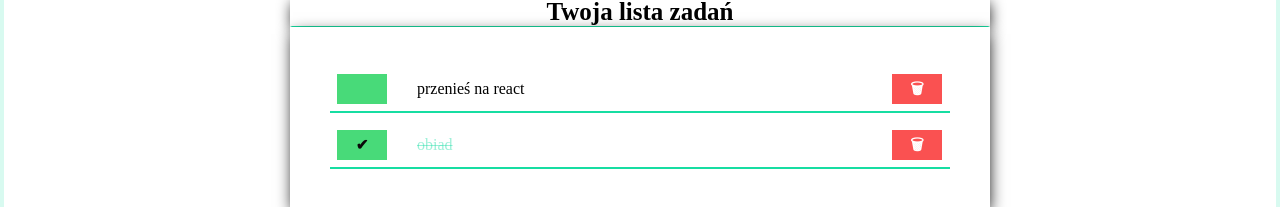
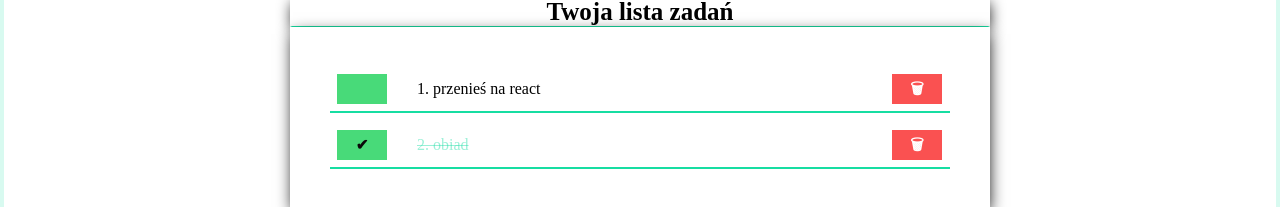
Before and after one commit to Jacob-Janaszczak/task-list-react, a React (Create React App) app: page / in a window 1280 px wide. Shown: the part 230-437 px from the top of the page. Built offline with nearby package versions, Linux system fonts and the light colour scheme.

Commit message:
task id added in Tasks

```diff
--- a/src/Tasks/index.js
+++ b/src/Tasks/index.js
@@ -13,7 +13,7 @@
                 >
                     {task.done ? "✔" : ""}
                 </button>
-                <span className={`list__content${task.done ? " list__item--done" : ""}`}>{task.content} </span>
+                <span className={`list__content${task.done ? " list__item--done" : ""}`}>{task.id}. {task.content}   </span>
                 <button
                     className="button__remove"
                     onClick={() => removeTask(task.id)}
```
